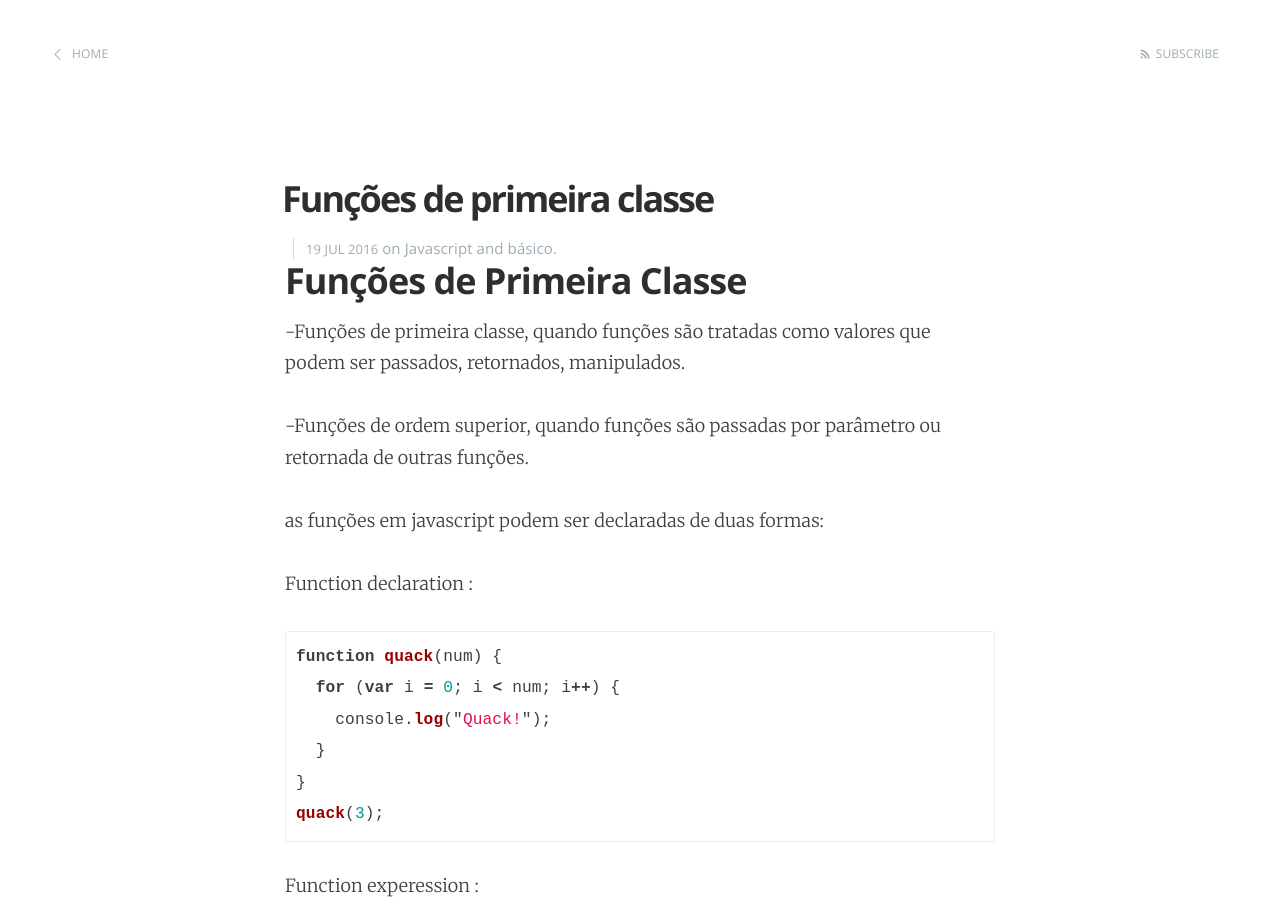
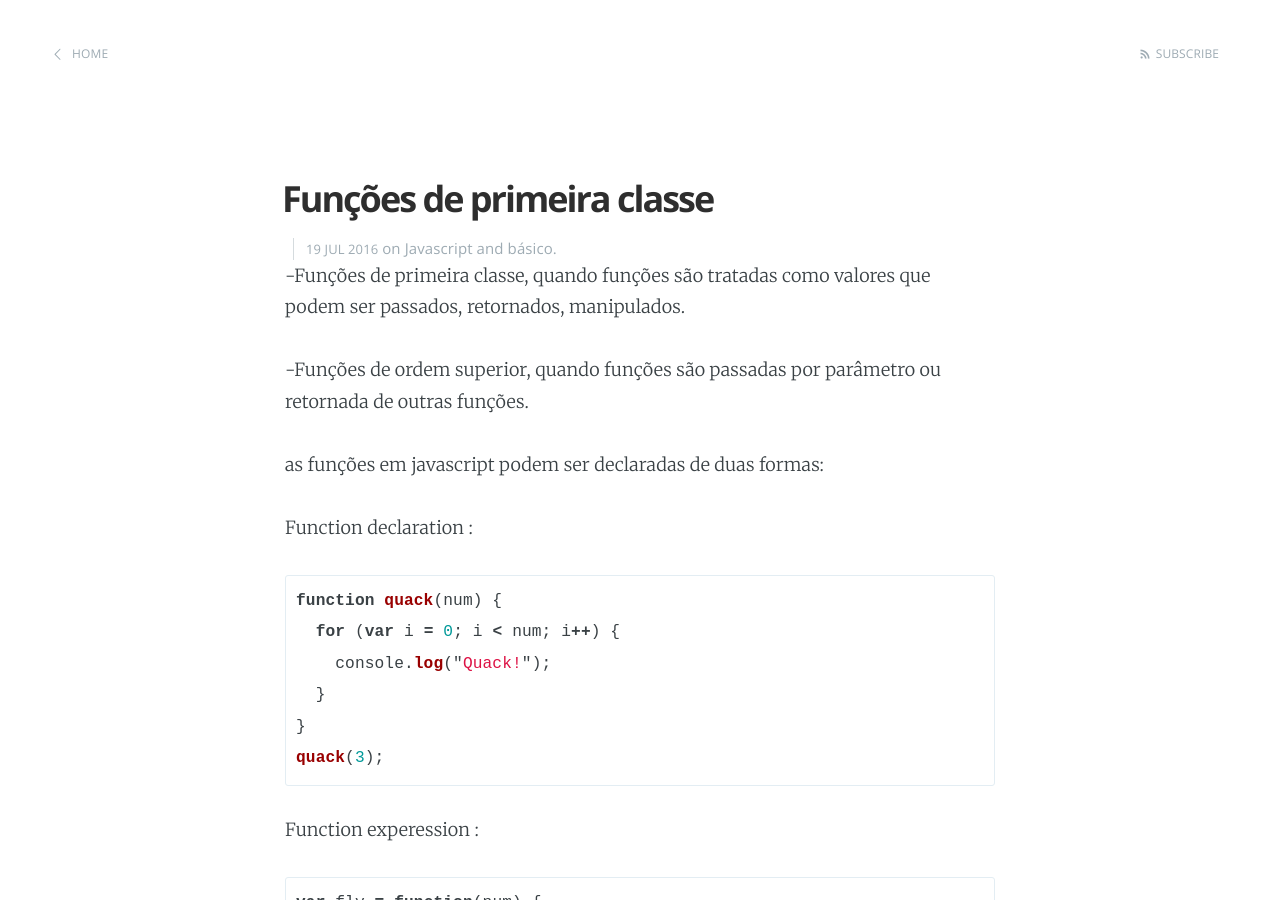
Before and after one commit to hc3/hc3.github.io, a Jekyll site: the page built from _posts/2016-07-19-first-class-functions.markdown, in a window 1280 px wide and 900 px high. Built offline with Jekyll 4.4.1, drawn with Linux system fonts in a browser that asks for light colours.

Commit message:
atualizando

```diff
--- a/_posts/2016-07-19-first-class-functions.markdown
+++ b/_posts/2016-07-19-first-class-functions.markdown
@@ -5,7 +5,6 @@ date:   2016-07-19 09:20:00
 categories: Javascript básico.
 ---
 
-## Funções de Primeira Classe
 
 -Funções de primeira classe, quando funções são tratadas como valores que podem ser passados, retornados, manipulados.
 
```
